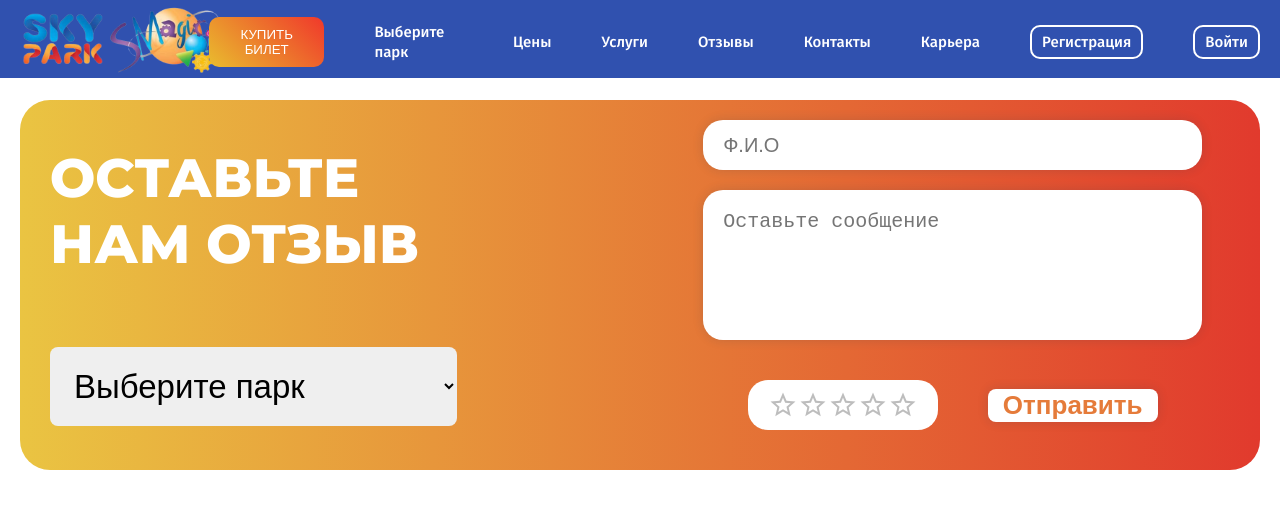
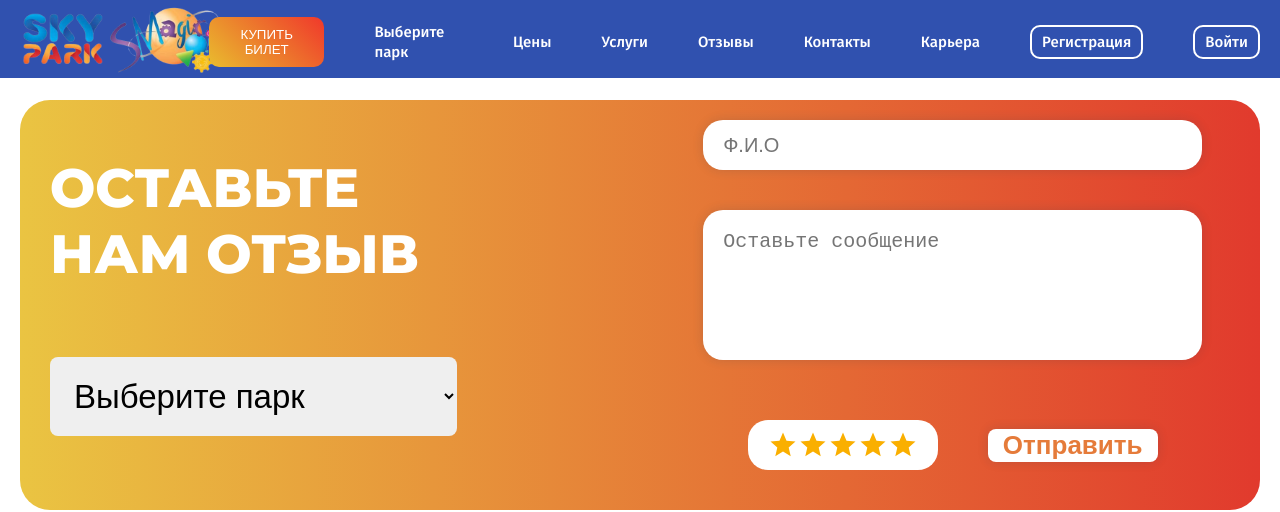
Before and after one commit to maxbirimkulov/skymagic, a React (Create React App) app: page /reviews in a window 1280 px wide. Shown: the top 512 px of the page. Built offline with nearby package versions, Linux system fonts and the light colour scheme; no server answers.

Commit message:
fix reviews

```diff
--- a/src/pages/Reviews/ReviewForm/ReviewForm.jsx
+++ b/src/pages/Reviews/ReviewForm/ReviewForm.jsx
@@ -11,7 +11,7 @@ import Rating from '@mui/material/Rating';
 import axios from "../../../utils/axios";
 
 const ReviewForm = () => {
-    const [value, setValue] = useState(0);
+    const [value, setValue] = useState(5);
     const {
         register,
         formState: {
--- a/src/pages/Reviews/ReviewForm/ReviewForm.scss
+++ b/src/pages/Reviews/ReviewForm/ReviewForm.scss
@@ -1,4 +1,9 @@
 .reviews{
+  .request__error{
+    padding: 10px;
+    color: darkred;
+    font-size: 30px;
+  }
   margin-top: 100px;
   &__form{
     display: flex;
```
